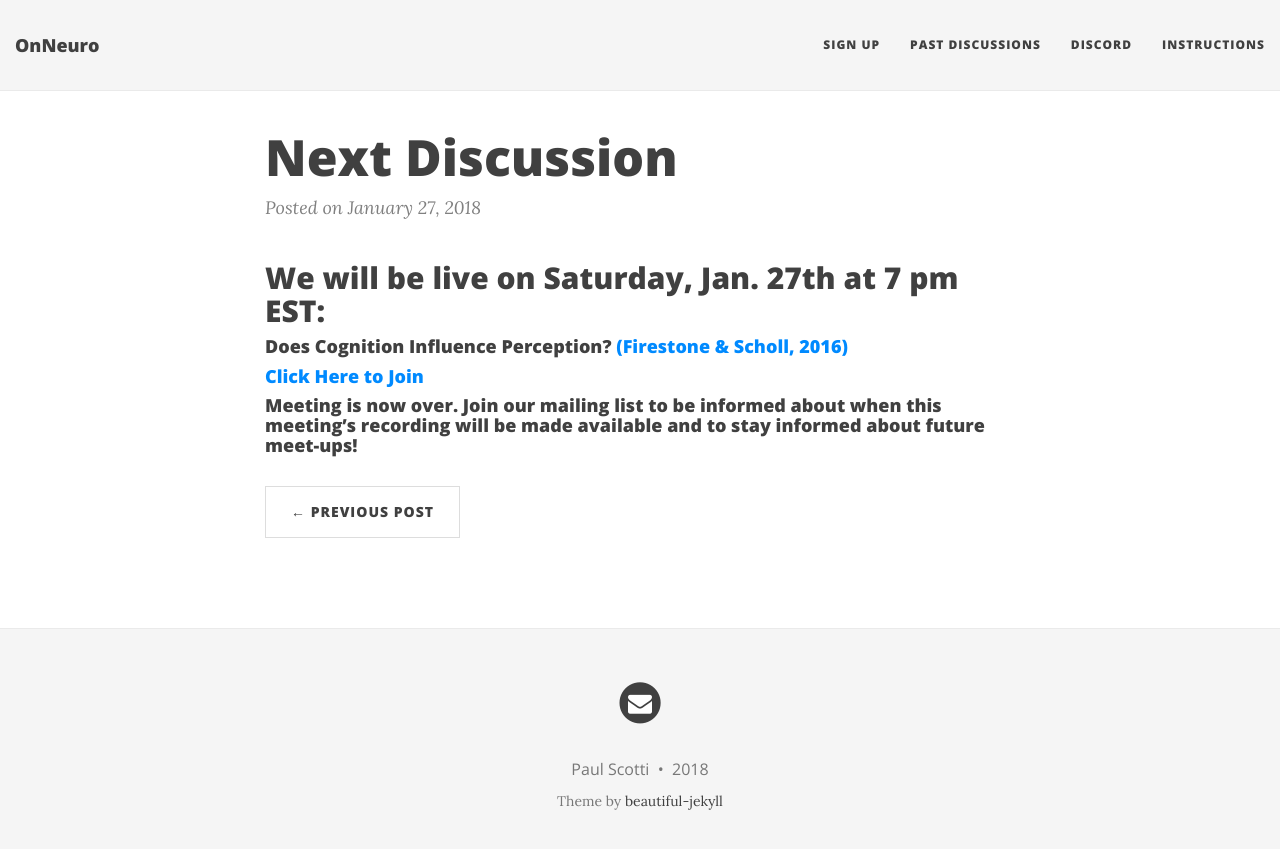
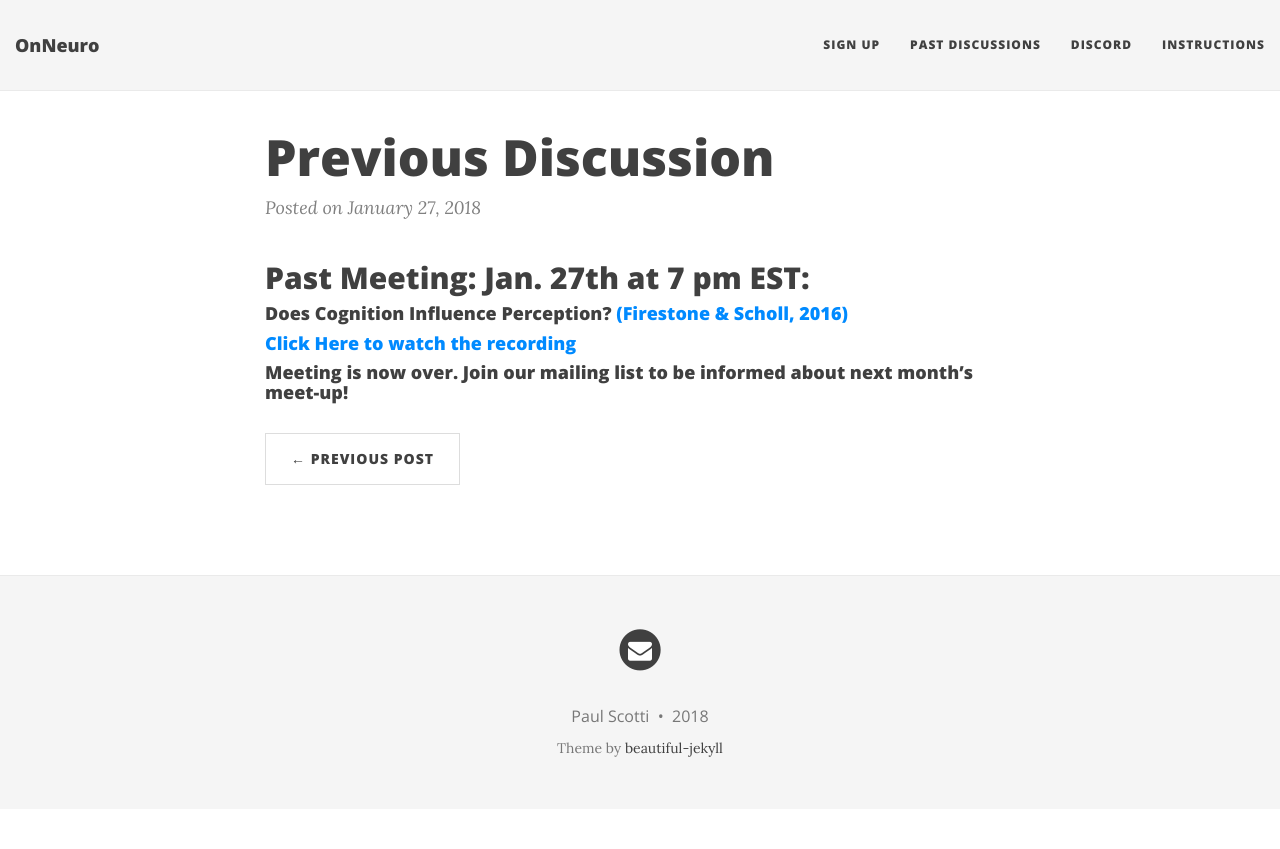
Before and after one commit to OnNeuro/onneuro.github.io, a Jekyll site: the page built from _posts/2018-01-27-Live.md, in a window 1280 px wide. Shown: the top 849 px of the page. Built offline with Jekyll 4.4.1, drawn with Linux system fonts in a browser that asks for light colours; nearby versions of some CDN libraries.

Commit message:
Update 2018-01-27-Live.md

```diff
--- a/_posts/2018-01-27-Live.md
+++ b/_posts/2018-01-27-Live.md
@@ -1,13 +1,13 @@
 ---
 layout: post
-title: Next Discussion
+title: Previous Discussion
 excerpt: We will be live on Saturday, Jan. 27th at 7 pm EST -- read more for link to join
 ---
 
-## We will be live on Saturday, Jan. 27th at 7 pm EST:
+## Past Meeting: Jan. 27th at 7 pm EST:
 
 #### Does Cognition Influence Perception? [(Firestone & Scholl, 2016)](http://perception.yale.edu/papers/16-Firestone-Scholl-BBS.pdf)
 
-#### [Click Here to Join](https://discord.gg/zmAAx2W)
+#### [Click Here to watch the recording](https://www.youtube.com/watch?v=pm2MUhduF1c)
 
-#### Meeting is now over. Join our mailing list to be informed about when this meeting's recording will be made available and to stay informed about future meet-ups!
+#### Meeting is now over. Join our mailing list to be informed about next month's meet-up!
```
